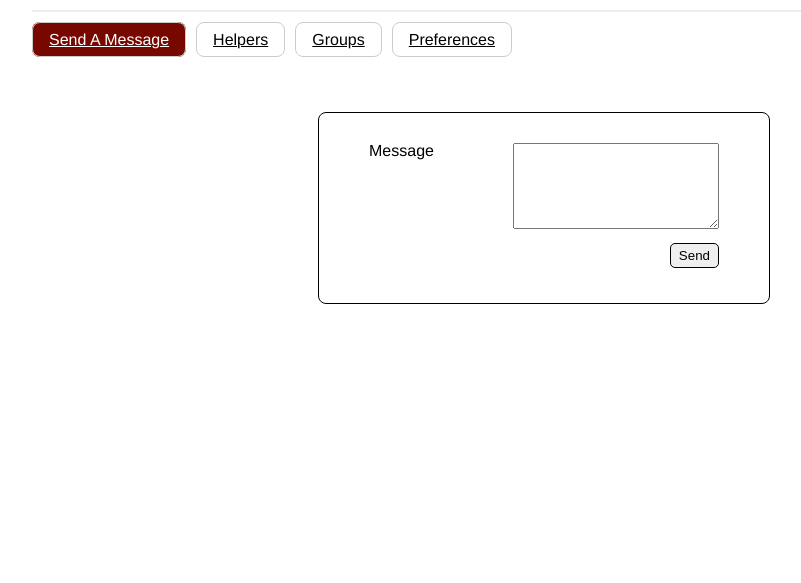
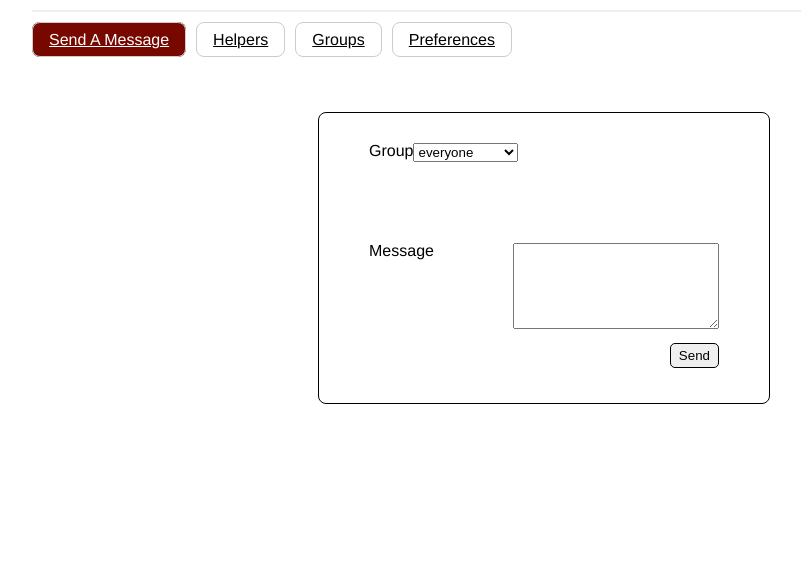
Before and after one commit to scc-platform/scc-platform, a PHP site: page /send.php in a window 1280 px wide. Shown: the part 110-693 px from the top of the page, without its empty margins (96-897 px from the left). Run offline with PHP 8.4, Linux system fonts and the light colour scheme; the visitor is signed in with stand-in values (Sample User, id 1); tables that the repository leaves empty hold one stand-in row (values such as "Sample post"); a stand-in replaces the project's code that opens the database connection; some libraries are stand-ins or nearby versions.

Commit message:
added groups to msg sending

```diff
--- a/public_html/send.php
+++ b/public_html/send.php
@@ -2,8 +2,14 @@
 require '../src/global.php';
 mustBeLoggedIn();
 
+
+$h = new HelperGroupController();
 $c = new SendMessageController();
 $c->setCarerID($CURRENT_USER['id']);
+
+if (isset($_POST['helper_group_id']) && ctype_digit($_POST['helper_group_id'])) {
+	$c->setHelperGroupId($_POST['helper_group_id']);
+}
 
 if (isset($_POST['msg']) && $_POST['msg']) {
 	$c->setMsg($_POST['msg']);
@@ -11,5 +17,8 @@ if (isset($_POST['msg']) && $_POST['msg']) {
 	header("Location: /message.php?id=".$id);
 }
 
+$helper_groups = $h->groups();
+
 $s = getSmarty();
+$s->assign('helper_groups', $helper_groups);
 $s->display('send.htm');
--- a/src/ProcessMessage.class.php
+++ b/src/ProcessMessage.class.php
@@ -31,7 +31,7 @@ class ProcessMessage {
 		$db = getDB();
 		if ($this->messsageData['helper_group_id']) {
 			$s = $db->prepare("SELECT users.* FROM users JOIN helper_in_group ON helper_in_group.helper_id = users.id ".
-					"WHERE helper_in_group=:gid");
+					"WHERE helper_in_group.helper_group_id=:gid");
 			$s->bindValue('gid', $this->messsageData['helper_group_id']);
 		} else {
 			$s = $db->prepare("SELECT users.* FROM users JOIN helpers ON helpers.helper_id = users.id ".
--- a/src/SendMessageController.class.php
+++ b/src/SendMessageController.class.php
@@ -15,11 +15,18 @@ class SendMessageController {
 		$this->carer = $carerID;
 	}
 
+	function setHelperGroupID($groupID) {
+		$this->helperGroupId = $groupID;
+	}
+
 	function send() {
 		$db = getDB();
-		$s = $db->prepare("INSERT INTO help_msg (created_at, carer_id, body) VALUES (NOW(), :carer_id, :body)");
+		$s = $db->prepare("
+		INSERT INTO help_msg (created_at, carer_id, body, helper_group_id)
+		VALUES (NOW(), :carer_id, :body, :helper_group_id)");
 		$s->bindValue('carer_id',$this->carer);
 		$s->bindValue('body',$this->msg);
+		$s->bindValue('helper_group_id',$this->helperGroupId);
 		$s->execute();
 		return $db->lastInsertId();
 	}
--- a/templates/send.htm
+++ b/templates/send.htm
@@ -4,6 +4,16 @@
 	<div id="newMessage">
 
 		<form action="" method="post" class="form">
+
+			<div class="input textarea">
+				<label for="Group">Group</label>
+				<select name='helper_group_id' id="Group">
+							<option value=''>everyone</option>
+						{foreach from=$helper_groups item=group}
+							<option value='{$group.id}'>{$group.title}</option>
+						{/foreach}
+				</select>
+			</div>
 
 			<div class="input textarea">
 				<label for="Email">Message</label>
```
